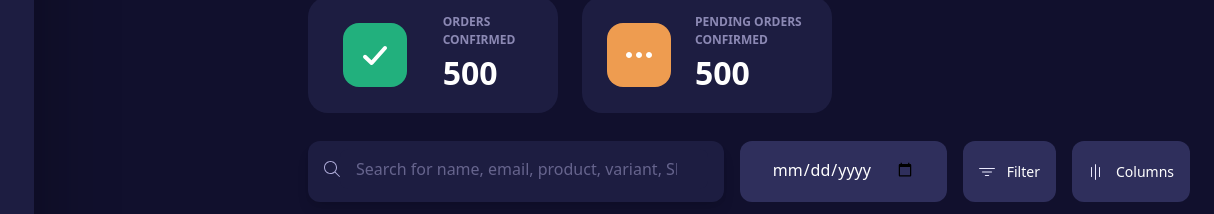
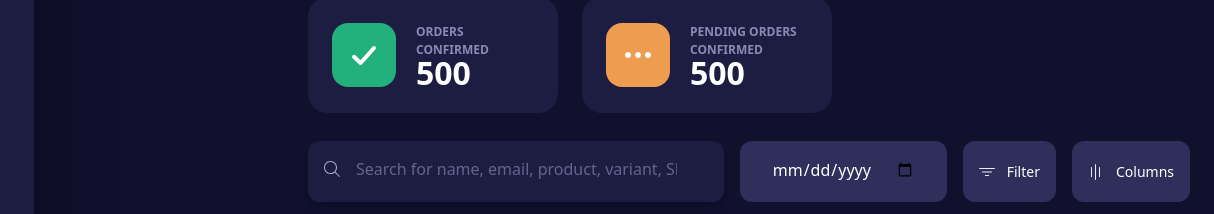
Before and after one commit to arvind-mangalarapu/bread-crumbs, a website built with Vite: page index.html in a window 1280 px wide. Shown: the part 101-315 px from the top of the page, 66-1280 px from the left. Built offline with nearby package versions, Linux system fonts and the light colour scheme.

Commit message:
fixed card

```diff
--- a/index.html
+++ b/index.html
@@ -205,38 +205,38 @@
         <div
           class="bg-purplevol-1000 w-[250px] h-[116px] flex items-center justify-center rounded-[20px]"
         >
-          <div class="flex justify-evenly w-full items-center">
+          <div class="flex gap-5 justify-start ml-6 w-full items-center">
             <div
               class="h-16 w-16 bg-greenLight flex items-center justify-center rounded-2xl"
             >
               <img src="images/tick(Stroke) (1).svg" alt="tick" />
             </div>
-            <div>
+            <div class="">
               <p
                 class="text-12 font-semibold tracking-[7%] uppercase text-[#8C89B4] w-20"
               >
                 Orders Confirmed
               </p>
-              <p class="text-32 font-bold text-white">500</p>
+              <p class="text-32 font-bold text-white leading-7">500</p>
             </div>
           </div>
         </div>
         <div
           class="bg-purplevol-1000 w-[250px] h-[116px] flex items-center justify-center rounded-[20px]"
         >
-          <div class="flex gap-6 items-center">
+          <div class="flex gap-5 justify-start ml-6 w-full items-center">
             <div
               class="h-16 w-16 bg-orangeLight flex items-center justify-center rounded-2xl"
             >
-              <img src="images/dots.svg" alt="dots" />
+              <img src="images/dots.svg" alt="tick" />
             </div>
-            <div>
+            <div class="">
               <p
-                class="text-12 font-semibold tracking-[7%] uppercase text-[#8C89B4] w-28"
+                class="text-12 font-semibold tracking-[7%] uppercase text-[#8C89B4] w-20 text-nowrap"
               >
-                Pending Orders Confirmed
+                Pending Orders <br />Confirmed
               </p>
-              <p class="text-32 font-bold text-white">500</p>
+              <p class="text-32 font-bold text-white leading-7">500</p>
             </div>
           </div>
         </div>
```
